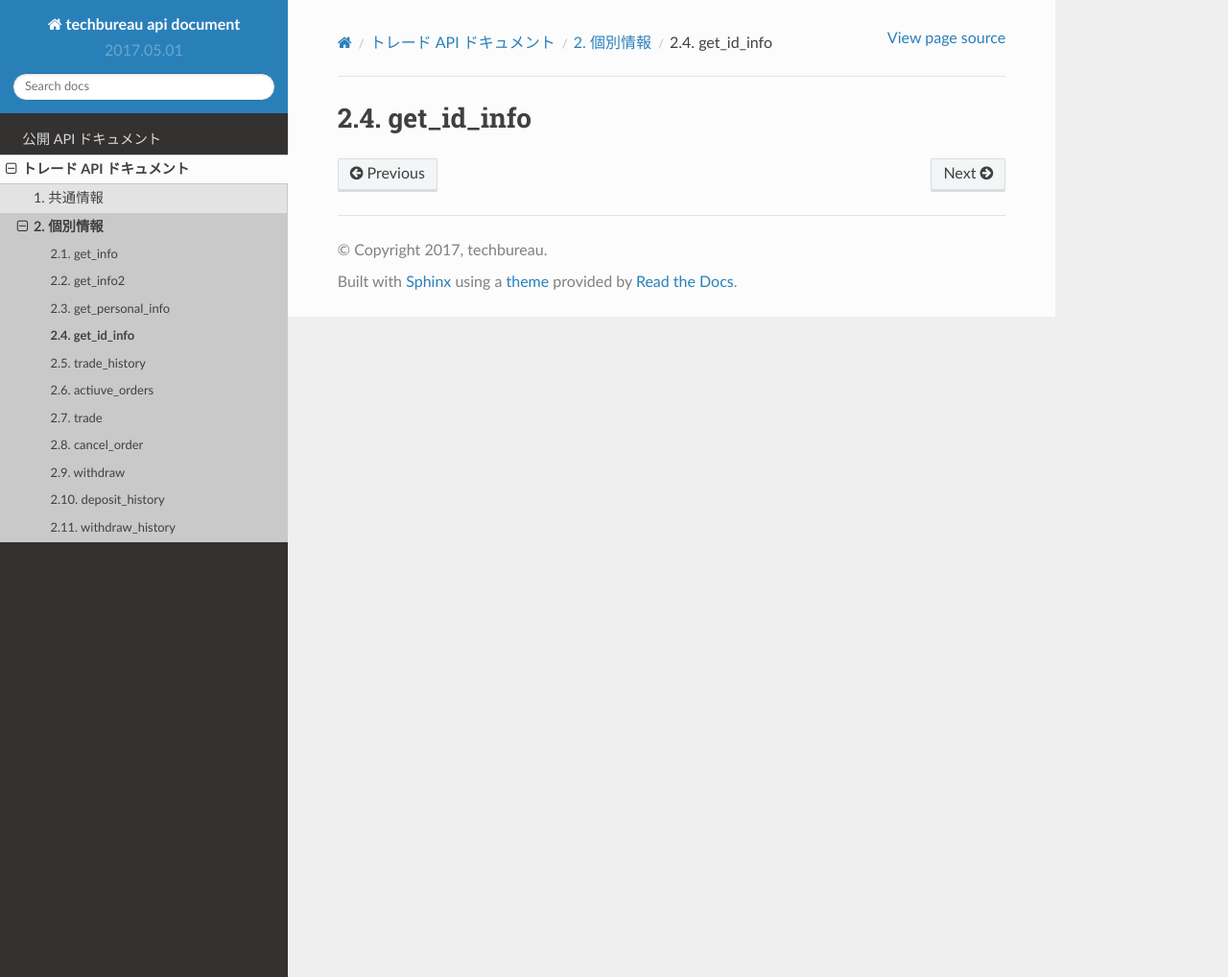
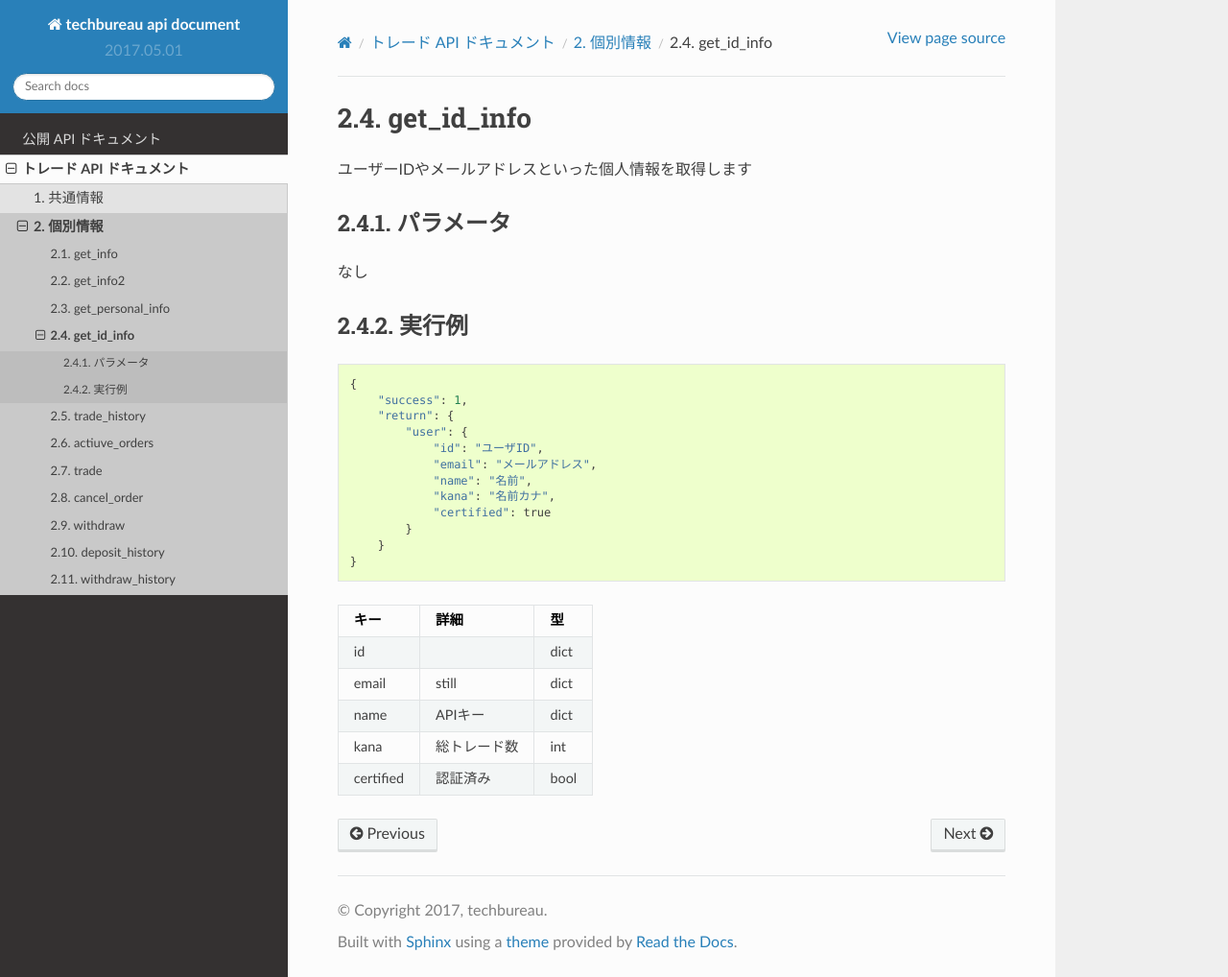
Before and after one commit to techbureau/api-doc, a Sphinx documentation site: the page built from docs/trade/2_individual/4_get_id_info.rst, in a window 1280 px wide and 1018 px high. Shown: the whole window at 96% size. Built offline with Sphinx 7.4.7 and the Read the Docs theme 2.0.0, drawn with Linux system fonts in a browser that asks for light colours.

```diff
--- a/docs/trade/2_individual/1_get_info.rst
+++ b/docs/trade/2_individual/1_get_info.rst
@@ -47,8 +47,8 @@
    :header: "キー", "詳細", "型"
 
    "funds", "残高", "dict"
-   "deposit", "余力?", "dict"
-   "rights", "APIキーの確認", "dict"
+   "deposit", "still", "dict"
+   "rights", "APIキー", "dict"
    "trade_count", "総トレード数", "int"
    "open_orders", "アクティブな注文", "int"
-   "server_time", "サーバータイム", "int"
+   "server_time", "still", "int"
--- a/docs/trade/2_individual/4_get_id_info.rst
+++ b/docs/trade/2_individual/4_get_id_info.rst
@@ -1,3 +1,36 @@
 =============================
 get_id_info
 =============================
+
+
+ユーザーIDやメールアドレスといった個人情報を取得します
+
+パラメータ
+==============
+なし
+
+実行例
+==============
+.. code-block:: python
+
+    {
+        "success": 1,
+        "return": {
+            "user": {
+                "id": "ユーザID",
+                "email": "メールアドレス",
+                "name": "名前",
+                "kana": "名前カナ",
+                "certified": true
+            }
+        }
+    }
+
+.. csv-table::
+   :header: "キー", "詳細", "型"
+
+   "id", "", "dict"
+   "email", "still", "dict"
+   "name", "APIキー", "dict"
+   "kana", "総トレード数", "int"
+   "certified", "認証済み", "bool"
```
Also changed, not shown: docs/trade/2_individual/2_get_info2.rst (+8 -8 lines), docs/trade/2_individual/3_get_personal_info.rst (+2 -6 lines), docs/trade/2_individual/5_trade_history.rst (+18 -0 lines).
